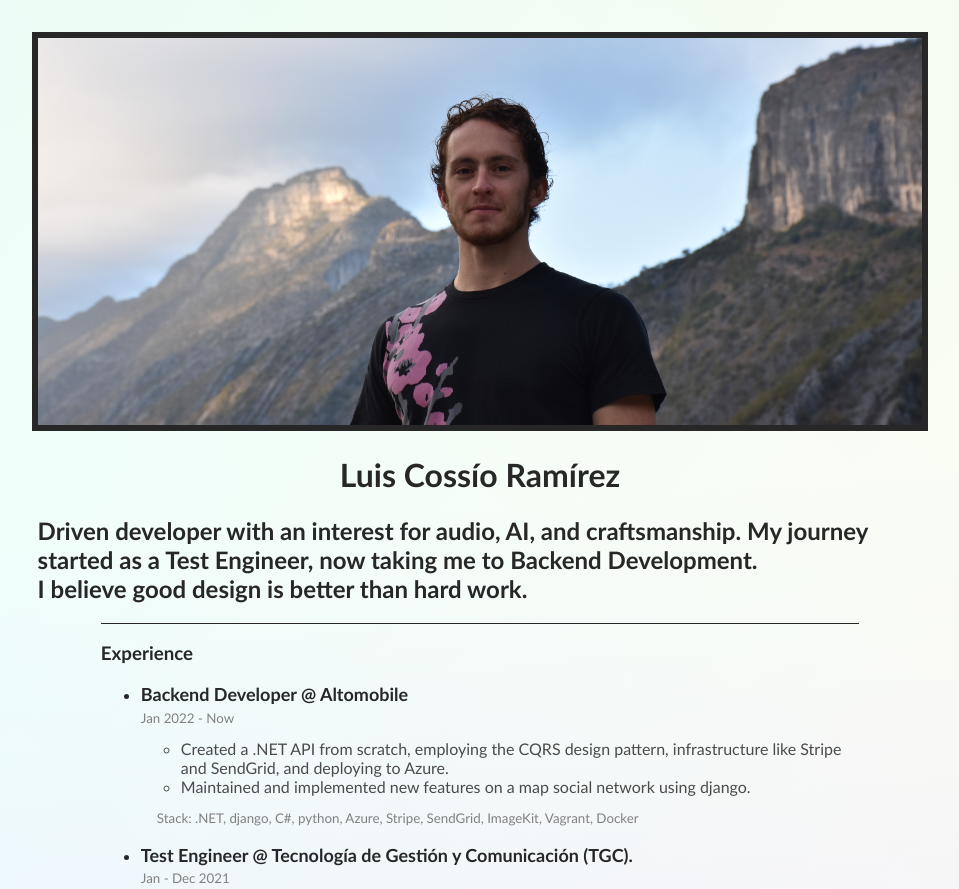
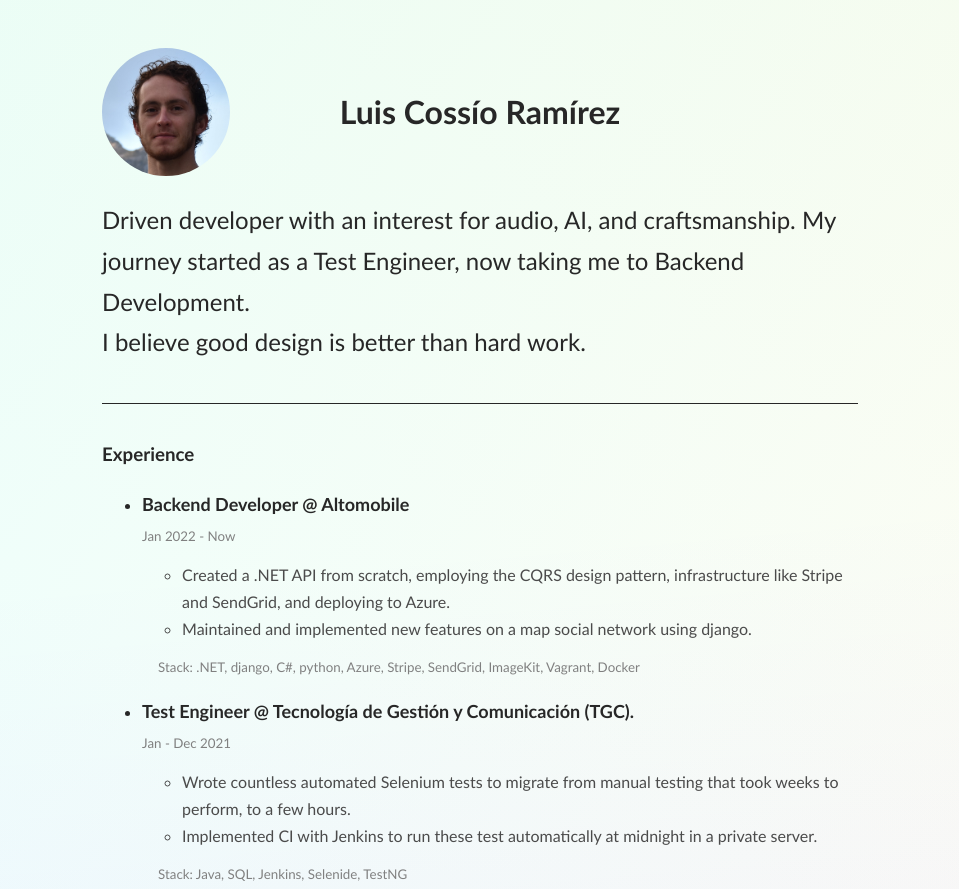
Before and after one commit to coszio/Curriculum, a plain HTML site: page resume.html in a window 1280 px wide. Shown: the top 889 px of the page, without its empty margins (160-1119 px from the left). Drawn offline with Linux system fonts and the light colour scheme.

Commit message:
update resume

```diff
--- a/css/main.css
+++ b/css/main.css
@@ -1,6 +1,7 @@
 * {
     font-family: 'Trebuchet MS', 'Lucida Sans Unicode', 'Lucida Grande', 'Lucida Sans', Arial, sans-serif;
-    color:rgb(39, 39, 39)
+    color:rgb(39, 39, 39);
+    line-height: 1.7;
 }
 
 body {
--- a/css/resume.css
+++ b/css/resume.css
@@ -1,18 +1,51 @@
 body {
-    background:
-        linear-gradient(217deg, rgba(241, 225, 97, 0.1), rgba(255,0,0,0) 70.71%),
-        linear-gradient(127deg, rgba(42, 255, 255, 0.1), rgba(0,255,0,0) 70.71%),
-        linear-gradient(355deg, rgba(50, 9, 252, 0.1), rgba(0,0,255,0) 70.71%),
+  background: linear-gradient(
+      217deg,
+      rgba(241, 225, 97, 0.1),
+      rgba(255, 0, 0, 0) 70.71%
+    ),
+    linear-gradient(127deg, rgba(42, 255, 255, 0.1), rgba(0, 255, 0, 0) 70.71%),
+    linear-gradient(355deg, rgba(50, 9, 252, 0.1), rgba(0, 0, 255, 0) 70.71%),
     white;
 
+  margin-top: 1rem;
+  min-height: 100vh;
+  width: min(100% - 2rem, 20cm);
+  margin-inline: auto;
+  display: flex;
+  align-items: center;
+  flex-direction: column;
+}
+
+.wrapper {
+  display: flex;
+  justify-content: center;
+  align-items: center;
   margin-top: 2rem;
-    min-height: 100vh;
+  width: 100%;
+}
+
+.left,
+.right {
+  flex: 1;
+}
+.left {
+}
+
+#mask {
+    height: 8rem;
+    width: 8rem;
+    overflow: hidden;
+    border-radius: 50%;
+}
+
+.center {
+  text-align: center;
 }
 
 #profile-img {
-    border: solid;
-    border-width: 0.5vw;
-    max-width:70%;
+  max-width: 600px;
+  margin: -28px -240px;
 }
 
 #personal-details {
@@ -44,21 +77,27 @@ body {
   margin-left: 1rem;
 }
 
-div.section{
-    margin: 0px 20% 0px 20%;
+div.section {
+  /* margin: 5vh 20%; */
+  padding-top: 2vh;
+  margin-top: 2vh;
   border-top: solid 1px;
 }
 
-div.statement {
-    margin: 0px 15% 0px 15%;
+div#statement {
+  /* margin: 5vh 20%; */
+}
+
+#statement > p {
+  font-size: x-large;
 }
 
 @media screen and (max-width: 600px) {
-    div.section{
-        margin: 0px 2% 0px 2%;
-        border-top: solid 1px;
+  .wrapper {
+    flex-direction: column;
   }
-    div.statement {
-        margin: 0;
+  #statement > p {
+    font-size: large;
   }
+
 }
--- a/resume.html
+++ b/resume.html
@@ -13,19 +13,27 @@
       href="css/resume.css"
     />
   </head>
-  <body>
-    <header style="text-align: center">
-      <img id="profile-img" src="static/foto.JPG" alt="center" width="1000" />
-      <h1>Luis Cossío Ramírez</h1>
+
+    <header class="wrapper" id="myself">
+      <div class="left">
+         <div id="mask">
+
+            <img id="profile-img" src="static/foto.JPG" alt="my memoji" />
+        </div>
+      </div>
+      <div class="center">
+        <h1 id="name">Luis Cossío Ramírez</h1>
+      </div>
+      <div class="right"></div>
     </header>
-
-    <div class="statement">
-      <h2>
-        Driven developer with an interest for audio, AI, and craftsmanship. My journey started as a Test Engineer, now taking me to Backend
+    <div id="statement">
+      <p>
+        Driven developer with an interest for audio, AI, and craftsmanship. My
+        journey started as a Test Engineer, now taking me to Backend
         Development.
-        <br>
+        <br />
         I believe good design is better than hard work.
-      </h2>
+      </p>
     </div>
     <div class="section">
       <h3>Experience</h3>
```
Also changed, not shown: static/happy memoji.png (added). Lines whose indentation alone changed are shown as unchanged.
